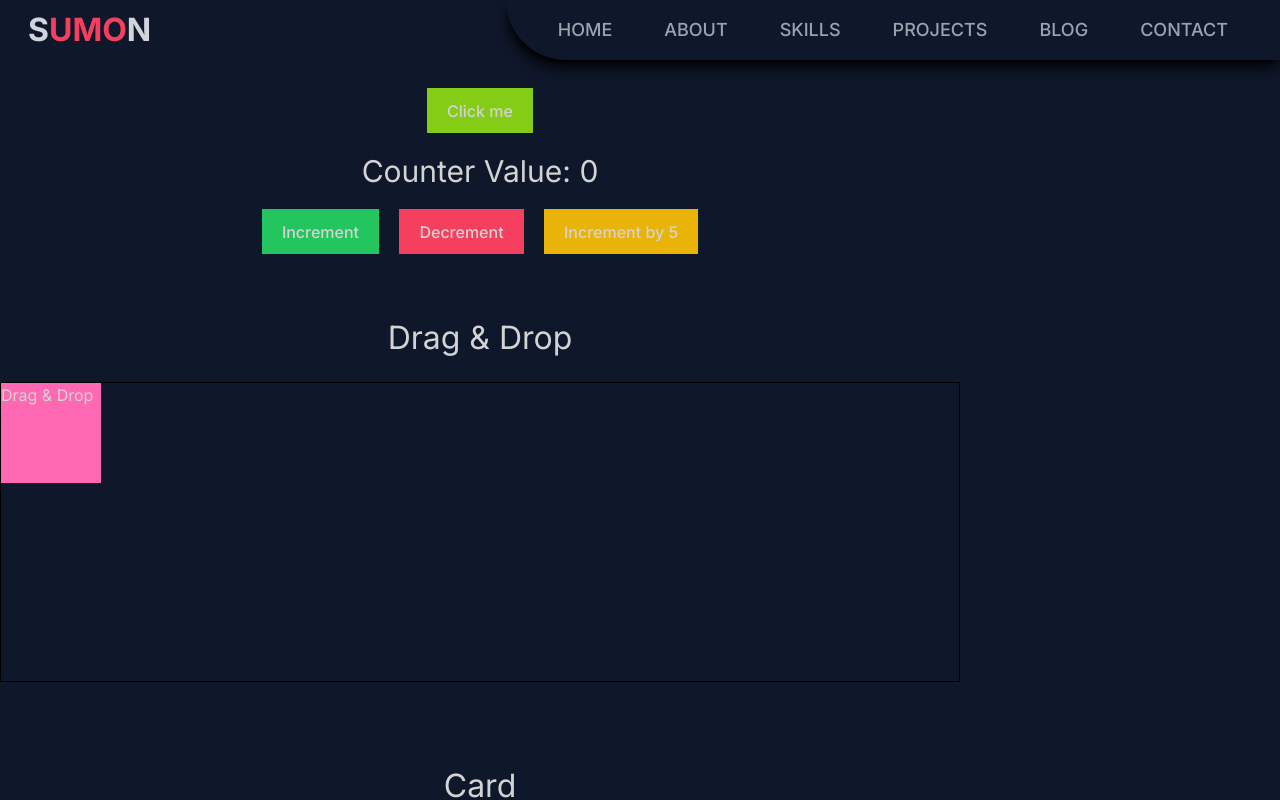
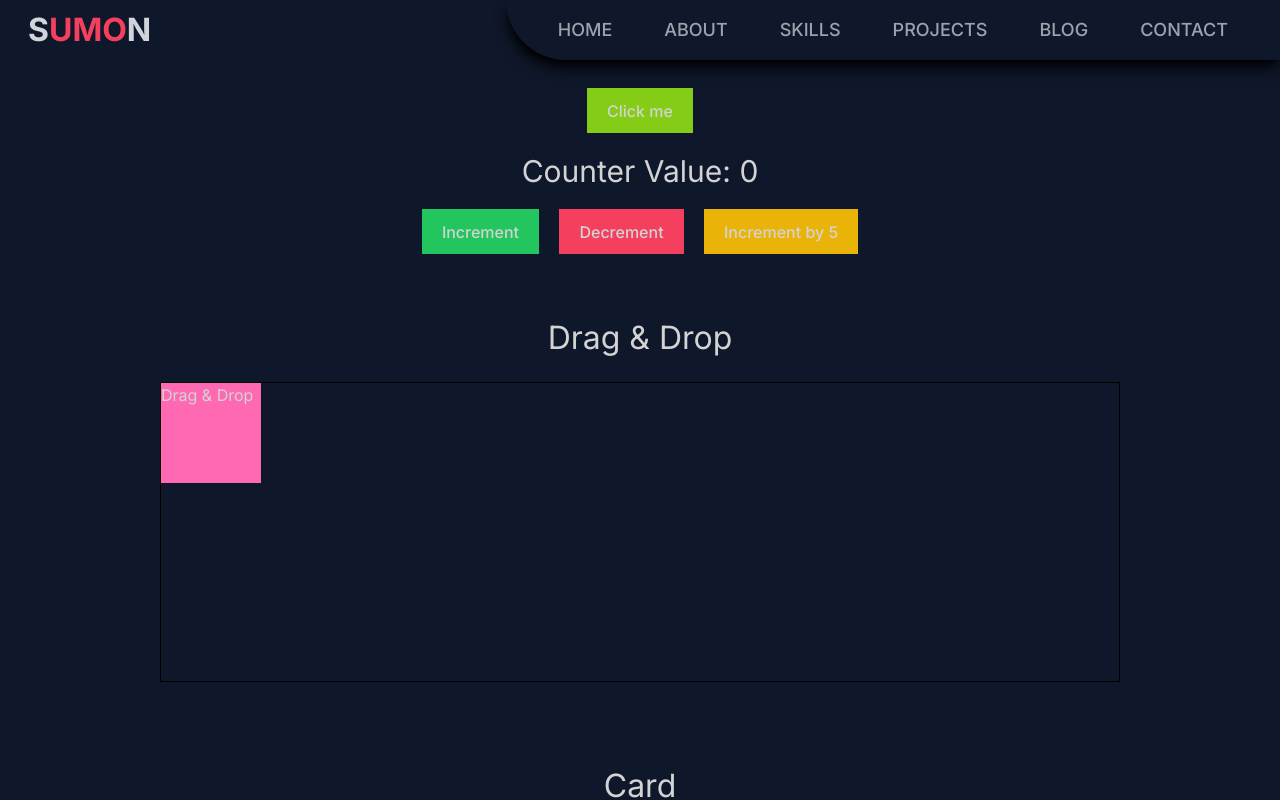
Before and after one commit to Sumon180/Portfolio-2023, a Next.js app: page /blog in a window 1280 px wide. Shown: the top 800 px of the page. Built offline with nearby package versions, Linux system fonts and the light colour scheme.

Commit message:
Blog css updated

```diff
--- a/src/app/blog/page.module.css
+++ b/src/app/blog/page.module.css
@@ -1,3 +1,3 @@
 .blog{
-    @apply w-3/4 max-w-full
+    @apply w-3/4 max-w-full mx-auto
 }
```
